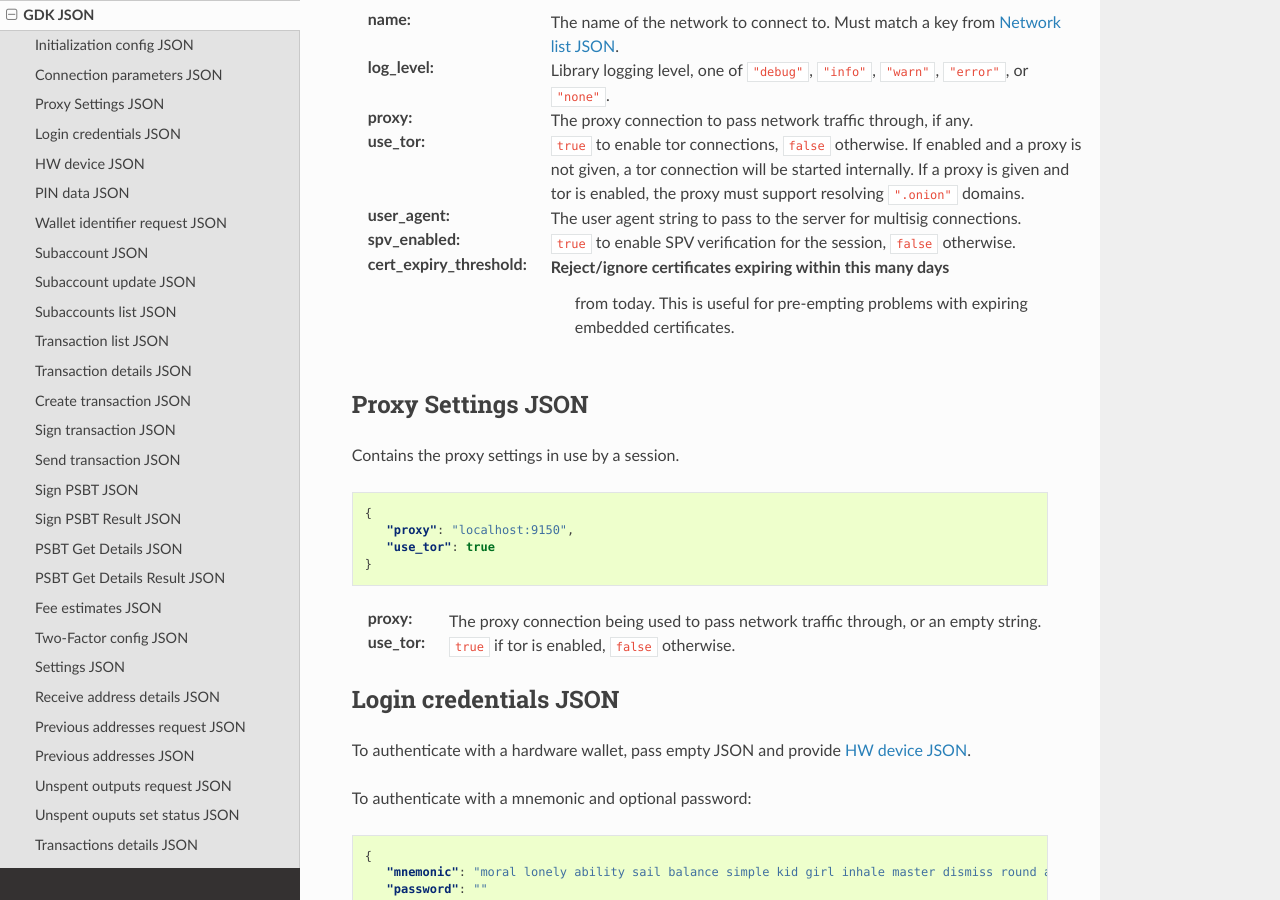
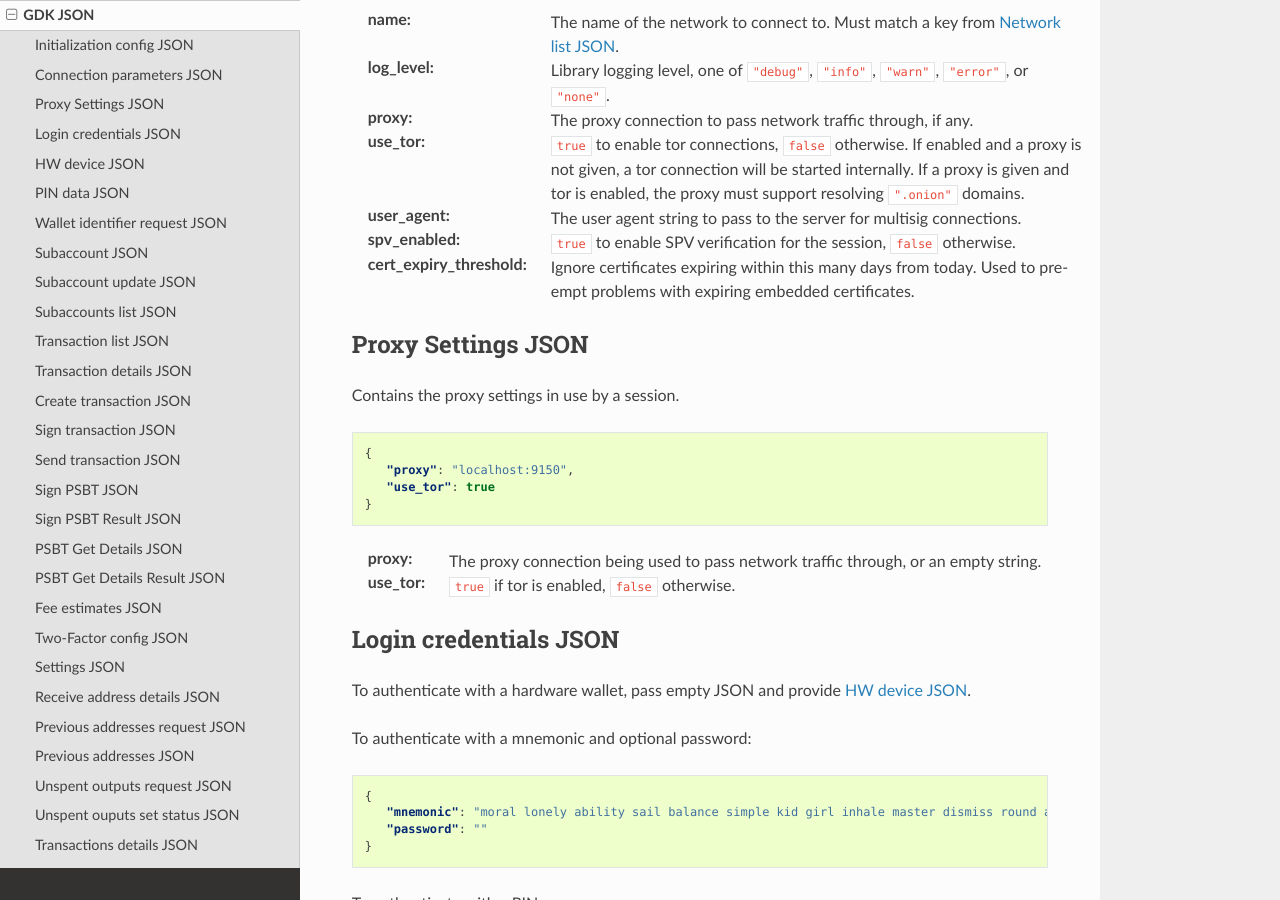
Before and after one commit to Blockstream/gdk, a Sphinx documentation site: the page built from docs/source/gdk-json.rst, in a window 1280 px wide and 900 px high, scrolled down 755 px. Built offline with Sphinx 7.4.7 and the Read the Docs theme 2.0.0, drawn with Linux system fonts in a browser that asks for light colours; pages that are not in the unit, such as notebooks, are missing from menus.

Commit message:
docs: Fix bad sphinx highlighting of cert_expiry_threshold

```diff
--- a/docs/source/gdk-json.rst
+++ b/docs/source/gdk-json.rst
@@ -47,9 +47,7 @@ Connection parameters JSON
           resolving ``".onion"`` domains.
 :user_agent: The user agent string to pass to the server for multisig connections.
 :spv_enabled: ``true`` to enable SPV verification for the session, ``false`` otherwise.
-:cert_expiry_threshold: Reject/ignore certificates expiring within this many days
-                        from today. This is useful for pre-empting problems with
-                        expiring embedded certificates.
+:cert_expiry_threshold: Ignore certificates expiring within this many days from today. Used to pre-empt problems with expiring embedded certificates.
 
 
  .. _proxy-info:
```
